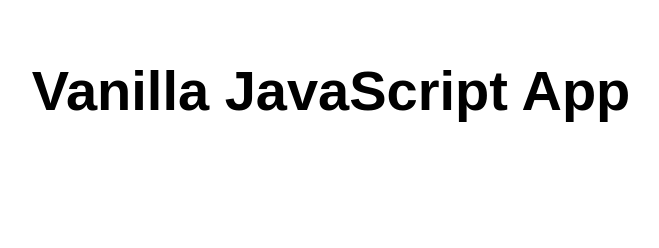
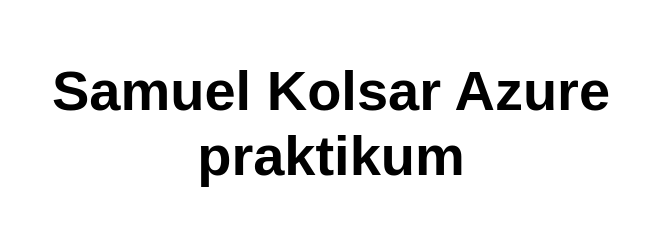
Before and after one commit to samuelkolsar/ut2024azapp, a website: page src/index.html in a window 1280 px wide. Shown: the whole page, without its empty margins (309-968 px from the left). Drawn offline with Linux system fonts and the light colour scheme.

Commit message:
Update index.html

```diff
--- a/src/index.html
+++ b/src/index.html
@@ -10,7 +10,7 @@
 
 <body>
   <main>
-    <h1>Vanilla JavaScript App</h1>
+    <h1>Samuel Kolsar Azure praktikum</h1>
   </main>
 </body>
 
```
